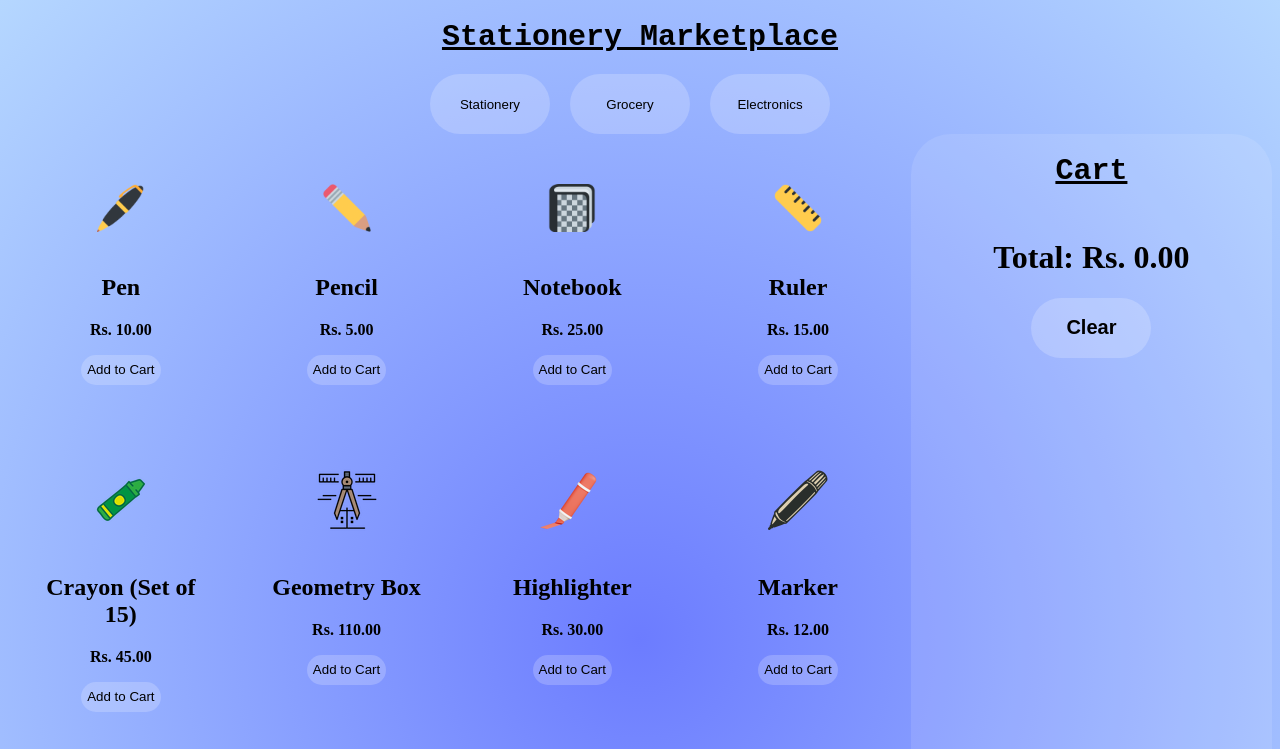
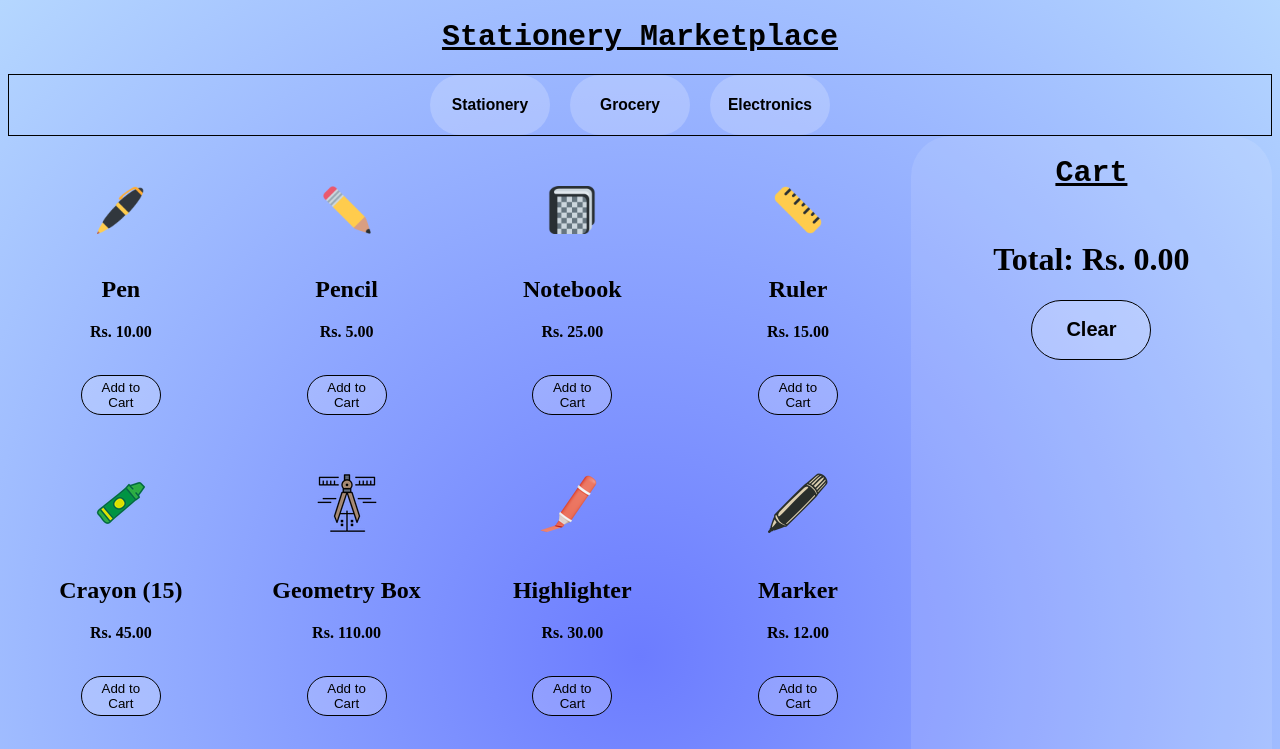
Before and after one commit to Subtilizer28/Marketplace, a plain HTML site: page index.html in a window 1280 px wide. Both pictures are taken after a click on the button "Stationery". Shown: the top 749 px of the page. Drawn offline with Linux system fonts and the light colour scheme.

Commit message:
Minor Bug Fixes

```diff
--- a/index.html
+++ b/index.html
@@ -11,9 +11,9 @@
     <body>
         <u><center class="title">Stationery Marketplace</center></u>
         <div class="buttons">
-            <button onclick="displaystationery()" class="stat" style="margin-left: -20px;">Stationery</button>
-            <button onclick="displaygrocery()" class="groc" style="margin-left: 20px;">Grocery</button>
-            <button onclick="displayelectronics()" class="elec" style="margin-left: 20px;">Electronics</button>
+            <button onclick="displaystationery()" class="stat" style="margin-left: -20px;font-weight: bolder;"><h3>Stationery</h3></button>
+            <button onclick="displaygrocery()" class="groc" style="margin-left: 20px;font-weight: bolder;"><h3>Grocery</h3></button>
+            <button onclick="displayelectronics()" class="elec" style="margin-left: 20px;font-weight: bolder;"><h3>Electronics</h3></button>
         </div>
         <div id="container">
             <div id="products">
--- a/script.js
+++ b/script.js
@@ -3,7 +3,7 @@ const stationeryData = [
     { id: 2, name: "Pencil", price: 5, image: "./favicons/pencil.ico" },
     { id: 3, name: "Notebook", price: 25, image: "./favicons/notebook.ico" },
     { id: 4, name: "Ruler", price: 15, image: "./favicons/ruler.ico" },
-    { id: 5, name: "Crayon (Set of 15)", price: 45, image: "./favicons/crayon.ico" },
+    { id: 5, name: "Crayon (15)", price: 45, image: "./favicons/crayon.ico" },
     { id: 6, name: "Geometry Box", price: 110, image: "./favicons/geometry.ico" },
     { id: 7, name: "Highlighter", price: 30, image: "./favicons/highlighter.ico" },
     { id: 8, name: "Marker", price: 12, image: "./favicons/marker.ico" },
@@ -43,7 +43,7 @@ function displaystationery() {
         stationeryCard.innerHTML = `
             <center><img src="${product.image}"><center><br>
             <h2>${product.name}</h2>
-            <p class="price">Rs. ${product.price.toFixed(2)}</p>
+            <p class="price">Rs. ${product.price.toFixed(2)}</p><br>
             <button class="btn" onclick="addToCart(${product.id})">Add to Cart</button>
         `;
         stationeryContainer.appendChild(stationeryCard);
@@ -60,7 +60,7 @@ function displaygrocery() {
         groceryCard.innerHTML = `
             <center><img src="${product.image}"><center><br>
             <h2>${product.name}</h2>
-            <p class="price">Rs. ${product.price.toFixed(2)}</p>
+            <p class="price">Rs. ${product.price.toFixed(2)}</p><br>
             <button class="btn" onclick="addToCart(${product.id})">Add to Cart</button>
         `;
         groceryContainer.appendChild(groceryCard);
@@ -77,7 +77,7 @@ function displayelectronics() {
         electronicsCard.innerHTML = `
             <center><img src="${product.image}"><center><br>
             <h2>${product.name}</h2>
-            <p class="price">Rs. ${product.price.toFixed(2)}</p>
+            <p class="price">Rs. ${product.price.toFixed(2)}</p><br>
             <button class="btn" onclick="addToCart(${product.id})">Add to Cart</button>
         `;
         electronicsContainer.appendChild(electronicsCard);
@@ -107,11 +107,12 @@ function updateCart() {
     cartItems.forEach(item => {
         const cartitem = document.createElement("div");
         cartitem.classList.add("cart-card");
-        cartitem.innerHTML = `
-        <img src="${item.image}" height="32px">
-        ${item.name}<br>
+        cartitem.innerHTML =
+        `<img src="${item.image}" height="40px" style="padding-right: 20px">
+        <p class="price">${item.name}<br>
         Rs. ${(item.price * item.quantity).toFixed(2)}<br>
-        Qty x${item.quantity}</p>`;
+        Qty x${item.quantity}
+        </p>`;
         cartItemsList.appendChild(cartitem);
         totalPrice += item.price * item.quantity;
     });
--- a/styles.css
+++ b/styles.css
@@ -31,7 +31,7 @@ body {
 #cart-items {
     display: grid;
     grid-template-columns: 1fr 1fr;
-    grid-template-rows: 1fr 1fr 1fr 1fr 1fr 1fr 1fr 1fr 1fr 1fr 1fr 1fr;
+    grid-auto-flow: row;
     margin-top: 30px;
 }
 
@@ -83,11 +83,12 @@ body {
 
 .btn {
     background-color: rgba(255, 255, 255, 0.2);
-    height: 30px;
+    height: 40px;
+    width: 80px;
     border-radius: 40px;
     color: black;
     transition: transform 250ms;
-    border: 0px;
+    border: 1px solid black;
 }
 
 .buttons {
@@ -95,6 +96,7 @@ body {
     justify-content: center;
     align-items: center;
     margin-top: 20px;
+    border: 1px solid black;
 }
 
 .btn:hover {
@@ -110,6 +112,7 @@ body {
     transition: transform 250ms;
     border: 0px;
     margin-bottom: 10px;
+    border: 1px solid black;
 }
 
 .addcart:hover {
@@ -128,7 +131,7 @@ body {
     right: -6%;
     padding: 10px;
     width: 160px;
-    height: 40px;
+    height: 60px;
     background-color: rgba(255, 255, 255, 0.2);
     border: 0px;
     border-radius: 30px;
```
